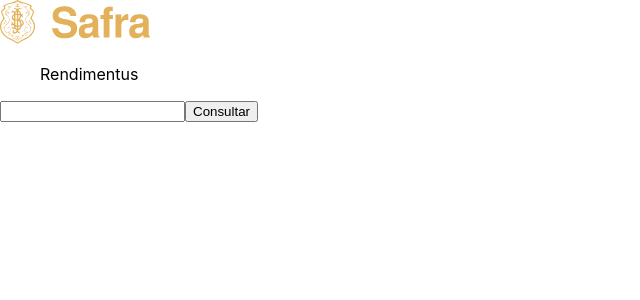
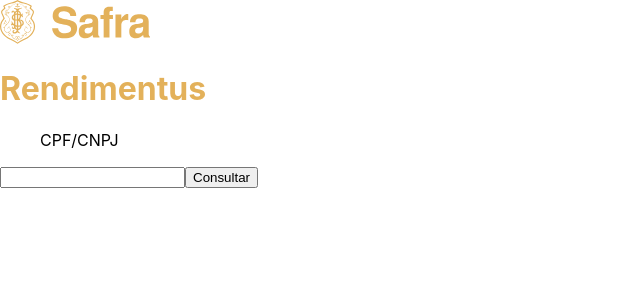
Before and after one commit to sjadriana/TF-Safra, a React (Create React App) app in the folder rendimentus/: page / in a window 1280 px wide. Shown: the top 300 px of the page, without its empty margins (0-640 px from the left). Built offline with nearby package versions, Linux system fonts and the light colour scheme.

Commit message:
Initial style

```diff
--- a/rendimentus/src/components/form/Form.js
+++ b/rendimentus/src/components/form/Form.js
@@ -3,13 +3,14 @@
 import Button from "../button/button";
 import Input from "../input/Input"
 
+
 const Form = (props) => {
     return (
         <form className='form-login'>
             <label htmlFor='login'>
-            <Input className= 'input-cpf' onChange={props.onChangeLogin} />
+                <Input className='input-cpf' onChange={props.onChangeLogin} />
             </label>
-            <Button onclick={props.onclick} className='consult-btn' name= 'Consultar' />
+            <Button onclick={props.onclick} className='consult-btn' name='Consultar' />
         </form>
     );
 }
--- /dev/null
+++ b/rendimentus/src/pages/Home.css
@@ -0,0 +1,5 @@
+
+
+.gold{
+    color: #E3B15A;
+}
--- a/rendimentus/src/pages/Home.js
+++ b/rendimentus/src/pages/Home.js
@@ -2,8 +2,10 @@
 import { useHistory } from "react-router-dom";
 import Form from "../components/form/Form.js";
 import logo from "../components/form/logo-safra.svg";
+import "./Home.css"
 
-export const  Home= () => {
+
+export const Home = () => {
     let history = useHistory();
 
     // const handleClick = () => {
@@ -14,7 +16,12 @@
         <main className='main-home'>
             <div className='container-home'>
                 <img src={logo} alt='' className='logo'></img>
-            <ul>Rendimentus</ul>
+                <h1 className='gold'>Rendimentus</h1>
+                <section>
+                    <div>
+                        <ul>CPF/CNPJ</ul>
+                    </div>
+                </section>
                 <Form />
             </div>
         </main>
```
Also changed, not shown: rendimentus/src/components/input/Input.js (+7 -2 lines). Lines whose indentation alone changed are shown as unchanged.
